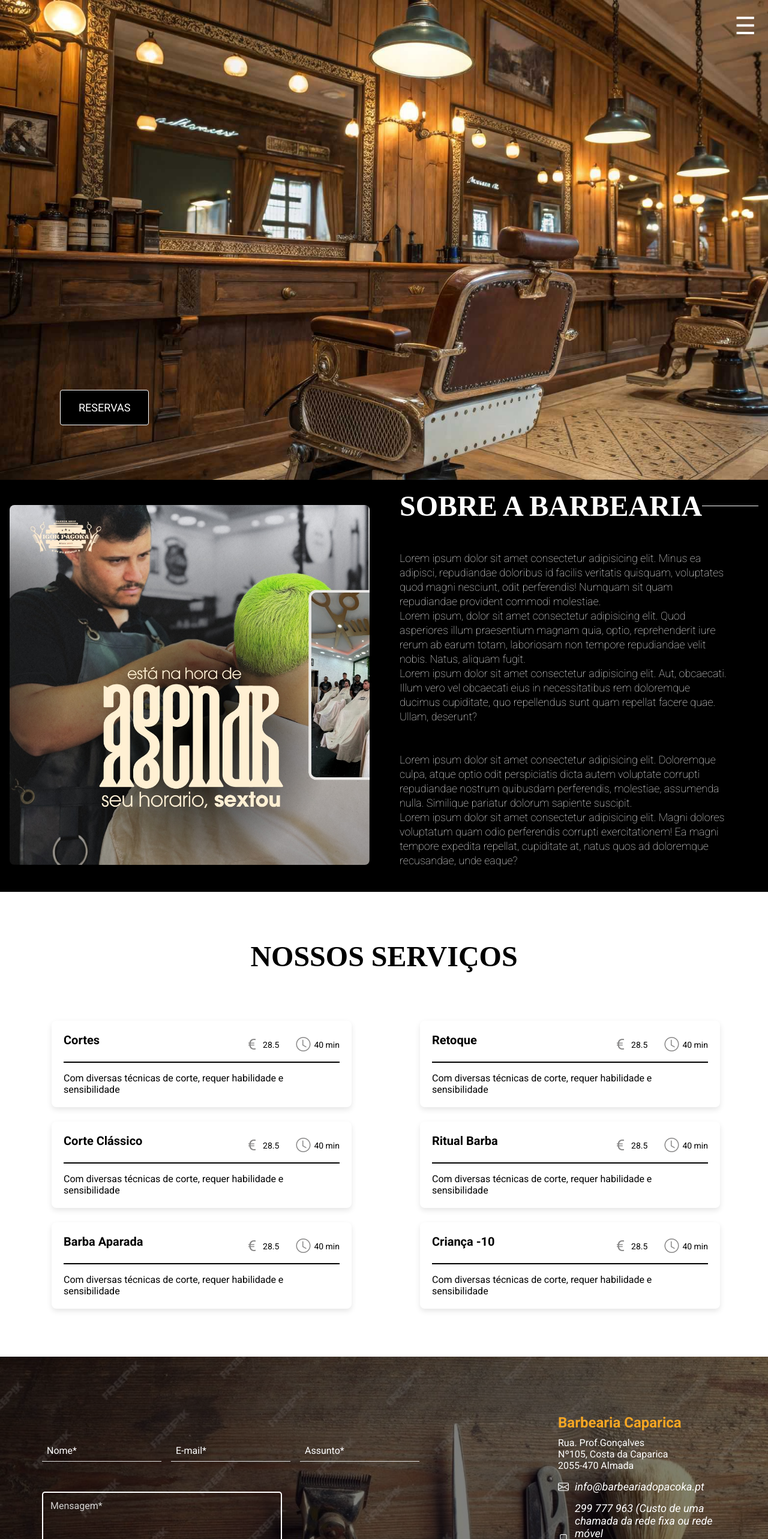
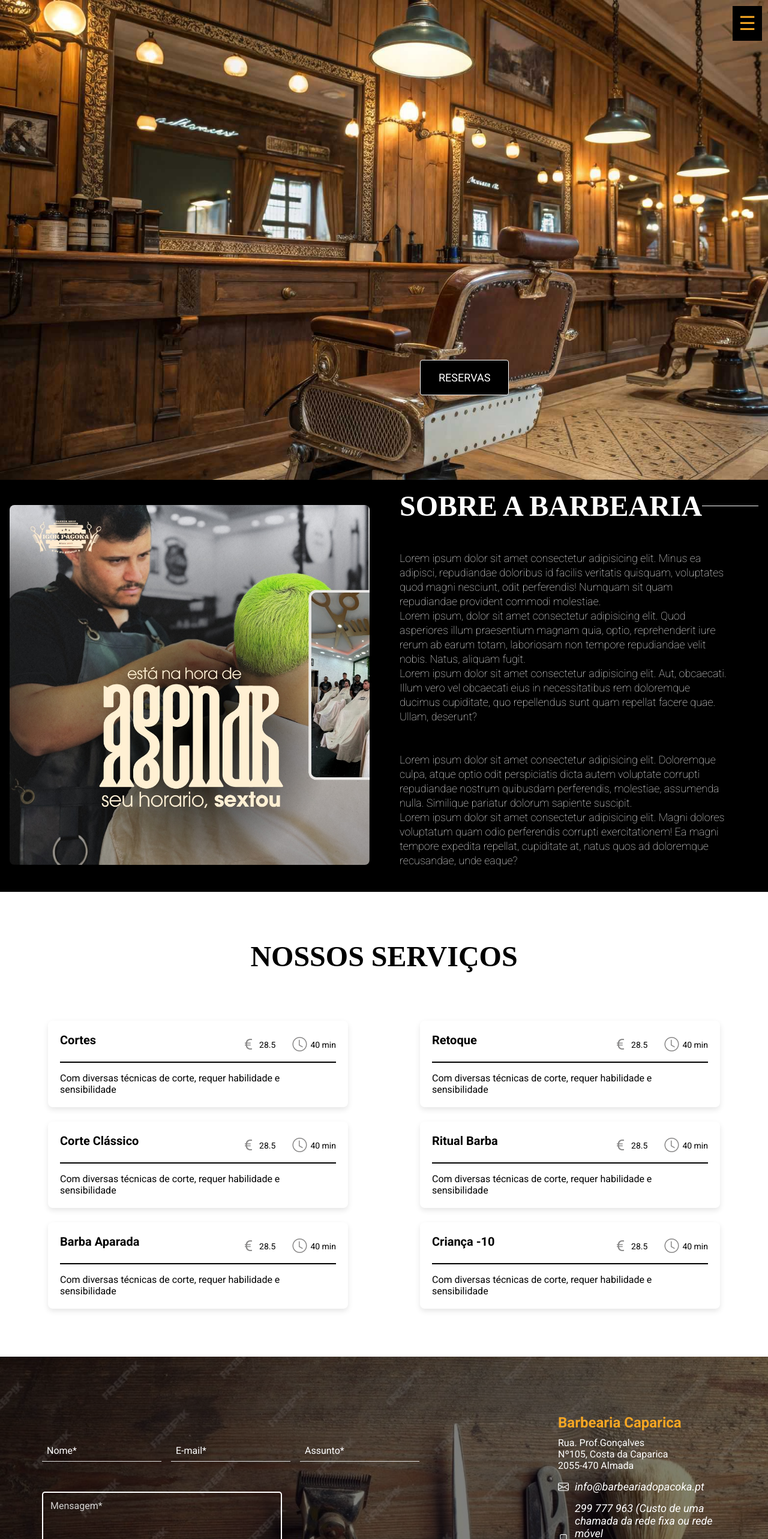
Before and after one commit to pauljr235/barber-shop, a React (Create React App) app: page / in a window 1280 px wide. Shown: the top 2566 px of the page at 60% size. Built offline with nearby package versions, Linux system fonts and the light colour scheme; a web font is replaced by a local one.

Commit message:
Responsavidade 1.0

```diff
--- a/src/components/About/styles.ts
+++ b/src/components/About/styles.ts
@@ -6,6 +6,10 @@ export const AboutContainer = styled.div`
   color: ${cores.branco};
   padding: 16px 16px;
   align-items: center;
+
+  @media (max-width: 768px) {
+    display: block;
+  }
 `
 
 export const Imagem = styled.div`
@@ -13,6 +17,16 @@ export const Imagem = styled.div`
     width: 600px;
     height: 600px;
     border-radius: 8px;
+
+    @media (max-width: 768px) {
+      width: 350px;
+      height: 350px;
+    }
+
+    @media (min-width: 768px) and (max-width: 1024px) {
+      width: 730px;
+      height: 550px;
+    }
   }
 `
 
@@ -24,6 +38,17 @@ export const AboutText = styled.div`
     font-family: 'playfair', cursive;
     display: flex;
     align-items: center;
+
+    @media (max-width: 768px) {
+      padding-top: 16px;
+      padding-bottom: 0;
+      text-align: center;
+      padding-left: 0;
+    }
+    @media (min-width: 768px) and (max-width: 1024px) {
+      padding-top: 40px;
+      font-size: 56px;
+    }
 
     &::after {
       content: '';
@@ -38,5 +63,17 @@ export const AboutText = styled.div`
     padding: 24px 50px;
     font-weight: 200;
     font-size: 18px;
+
+    @media (max-width: 768px) {
+      padding-top: 16px;
+      padding-bottom: 0;
+      text-align: center;
+    }
+
+    @media (min-width: 768px) and (max-width: 1024px) {
+      font-size: 24px;
+      line-height: 24px;
+      padding: 40px;
+    }
   }
 `
--- a/src/components/Banner/styles.ts
+++ b/src/components/Banner/styles.ts
@@ -29,8 +29,8 @@ export const Logo = styled.div`
 
 export const Button = styled.button`
   position: absolute;
-  top: 650px;
-  left: 100px;
+  top: 600px;
+  left: 700px;
   padding: 18px 30px;
   font-weight: bold;
   font-size: 18px;
@@ -49,4 +49,23 @@ export const Button = styled.button`
     color: ${cores.preto};
     padding: 18px 50px;
   }
+
+  @media (max-width: 768px) {
+    left: 125px;
+    top: 550px;
+    background: #f5a623;
+    color: ${cores.preto};
+  }
+
+  @media (min-width: 768px) and (max-width: 1024px) {
+    font-size: 24px;
+    left: 300px;
+    top: 700px;
+
+    &:hover {
+      background: ${cores.preto};
+      color: ${cores.branco};
+      padding: 18px 50px;
+    }
+  }
 `
--- a/src/components/Contatos/index.tsx
+++ b/src/components/Contatos/index.tsx
@@ -8,7 +8,7 @@ import {
 } from './styles'
 
 const Contatos = () => (
-  <div>
+  <div id="contactos">
     <ContatosContainer
       style={{ display: 'flex', backgroundImage: `url(${tesoura})` }}
     >
--- a/src/components/Contatos/styles.ts
+++ b/src/components/Contatos/styles.ts
@@ -32,6 +32,7 @@ export const ContatosContainer = styled.div`
     flex-direction: column;
     height: auto;
     text-align: center;
+    padding-top: 0;
   }
 `
 
@@ -47,6 +48,15 @@ export const Inputs = styled.div`
     padding: 8px;
     font-size: 16px;
     color: ${cores.preto};
+
+    @media (max-width: 768px) {
+      margin: 0;
+    }
+
+    @media (min-width: 768px) and (max-width: 1024px) {
+      margin-left: 0;
+      margin-right: 30px;
+    }
 
     &:focus {
       border-color: #f5a623;
@@ -83,6 +93,15 @@ export const ContatosText = styled.div`
     color: white;
     transition: 0.3s ease-in-out;
 
+    @media (max-width: 768px) {
+      margin: 0;
+    }
+
+    @media (min-width: 768px) and (max-width: 1024px) {
+      background-color: black;
+      margin-left: 140px;
+    }
+
     &:focus {
       border-color: #f5a623;
       outline: none;
@@ -107,6 +126,9 @@ export const Botao = styled.button`
   font-size: 16px;
   cursor: pointer;
   transition: 0.3s ease-in-out;
+  @media (max-width: 768px) {
+    margin-left: 0;
+  }
 
   &:hover {
     background-color: #d48f1a;
@@ -149,6 +171,7 @@ export const ContatosInfo = styled.div`
 
   @media (max-width: 768px) {
     text-align: center;
-    padding: 20px;
+    padding: 0;
+    margin-top: 16px;
   }
 `
--- a/src/components/Header/styles.ts
+++ b/src/components/Header/styles.ts
@@ -6,6 +6,17 @@ export const Container = styled.div`
   top: 0;
   right: 0;
   padding: 10px;
+
+  @media (max-width: 768px) {
+    top: 0px;
+    left: 320px;
+    padding: 0;
+  }
+
+  @media (min-width: 768px) and (max-width: 1024px) {
+    top: 30px;
+    left: 650px;
+  }
 `
 
 export const LinksContainer = styled.ul`
@@ -26,6 +37,12 @@ export const LinksContainer = styled.ul`
   backdrop-filter: blur(5px);
   transition: right 0.3s ease-in-out;
 
+  @media (max-width: 768px) {
+    top: 50px;
+    right: 60px;
+    height: 50vh;
+  }
+
   a {
     color: ${cores.branco};
     text-decoration: none;
@@ -43,9 +60,9 @@ export const LinksContainer = styled.ul`
 `
 export const HeaderButton = styled.button`
   cursor: pointer;
-  font-size: 40px;
-  background: transparent;
-  color: ${cores.branco};
+  font-size: 32px;
+  background: black;
+  color: #f5a623;
   border: none;
   padding: 10px;
   transition: transform 0.3s ease-in-out;
@@ -53,4 +70,13 @@ export const HeaderButton = styled.button`
   &:hover {
     transform: scale(1.1);
   }
+  @media (max-width: 768px) {
+    background-color: black;
+    margin-top: 30px;
+  }
+
+  @media (min-width: 768px) and (max-width: 1024px) {
+    background-color: black;
+    font-size: 50px;
+  }
 `
--- a/src/components/Serviços/styles.ts
+++ b/src/components/Serviços/styles.ts
@@ -14,6 +14,18 @@ export const ServicosLista = styled.ul`
   column-gap: 40px;
   row-gap: 24px;
   padding-left: 80px;
+
+  @media (max-width: 768px) {
+    grid-template-columns: 1fr;
+    padding: 10px;
+    row-gap: 16px;
+  }
+
+  @media (min-width: 768px) and (max-width: 1024px) {
+  grid-template-columns: 1fr 1fr;
+    }
+
+  }
   h3 {
     padding-bottom: 16px;
     font-size: 20px;
@@ -21,6 +33,11 @@ export const ServicosLista = styled.ul`
 
   li {
     width: 500px;
+    @media (max-width: 768px) {
+      grid-template-columns: 1fr;
+      row-gap: 16px;
+      width: 350px;
+    }
 
     i {
       margin-left: 16px;
--- a/src/styles.ts
+++ b/src/styles.ts
@@ -20,7 +20,7 @@ body{
 }
 
   .container{
-    max-width: 1268px;
+    max-width: 1280px;
     margin: 0 auto;
     width: 100%;
   }
```
